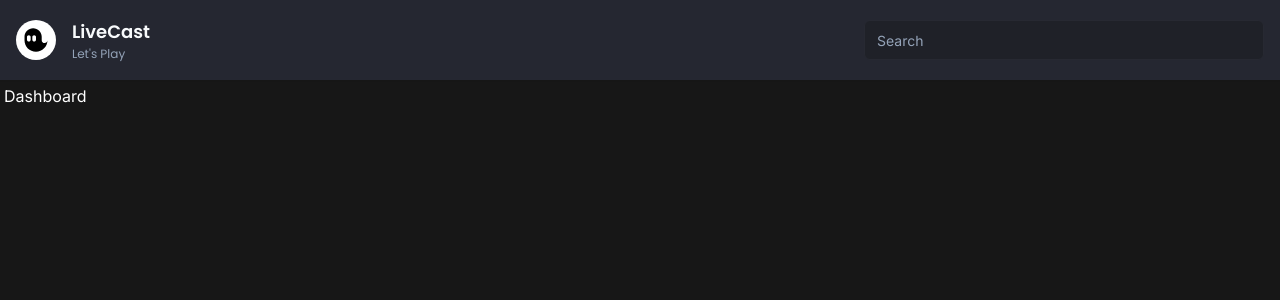
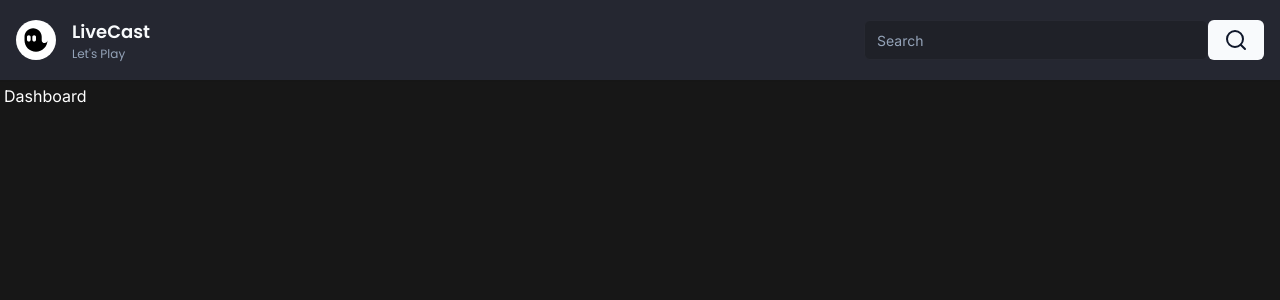
Before and after one commit to vcristian1/LiveCast, a Next.js app: page / in a window 1280 px wide. Shown: the top 300 px of the page. Built offline with nearby package versions, Linux system fonts and the light colour scheme.

Commit message:
added search icon from lucide-react package next to the search input

```diff
--- a/app/(browse)/_components/navbar/search.tsx
+++ b/app/(browse)/_components/navbar/search.tsx
@@ -12,6 +12,9 @@ export const Search = () => {
     return (
         <form className="relative w-full lg:w-[400px] flex items-center">
             <Input placeholder="Search"/>
+            <Button>
+                <SearchIcon />
+            </Button>
         </form>
     )
 }
```
